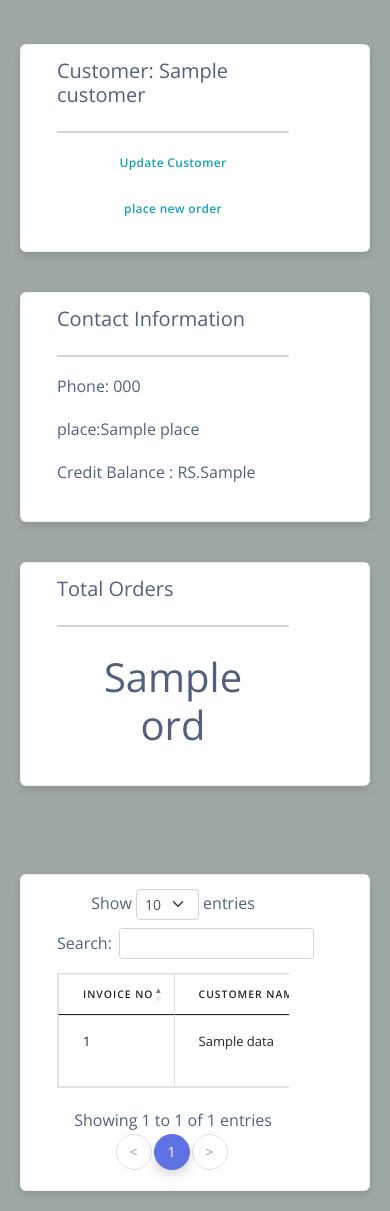
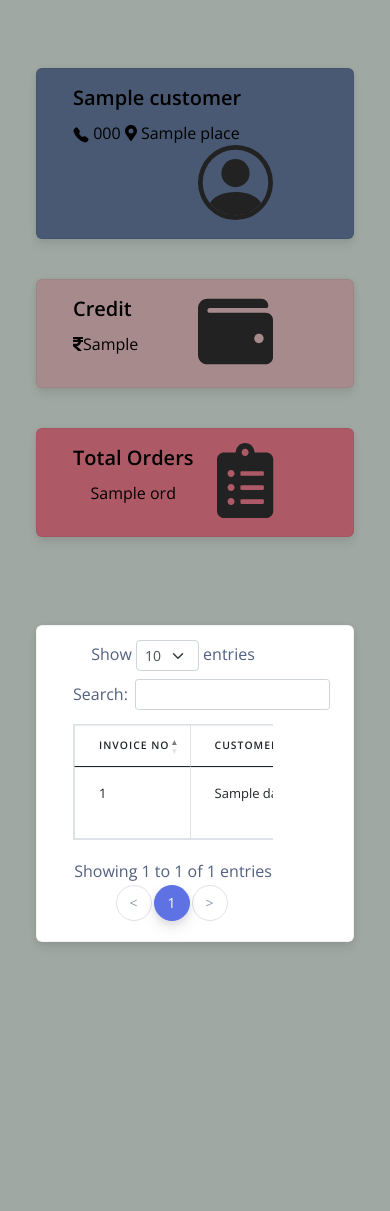
Before and after one commit to GA352491/django-deployment-bussiness-management, a Django app: template sales/templates/customer.html in a window 390 px wide; the page is wider, and only the part inside the window is pictured. Shown: the part 56-1267 px from the top of that part. After the commit the page ends 1000 px from the top of that part, so only its background shows below. Run offline with Django 3.2, Linux system fonts and the light colour scheme; the template is opened without the code that fills it: most values are stand-ins (such as "Sample title", 1, 10 or a date in 2020); some libraries are stand-ins or nearby versions.

Commit message:
Merge branch 'master' of https://github.com/GA352491/django-deployment-bussiness-management # Please enter a commit message to explain why this merge is necessary, # especially if it merges an updated upstream into a topic branch. # # Lines starting with '#' will be ignored, and an empty message aborts # the commit.

```diff
--- a/sales/templates/customer.html
+++ b/sales/templates/customer.html
@@ -1,54 +1,81 @@
 {% extends 'base.html' %}
 {% block content %}
     <br>
+    <br>
+    <div class="container-md">
+        <div class="row">
+            <div class="col-md-4">
+                <div class="card card-1">
+                    <div>
+                        <div style="float: left;text-align: left">
+                            <h2 style="color: black!important;">{{ customer.name }} </h2>
 
-    <div class="row">
-        <div class="col-md">
-            <div class="card card-body">
-                <h5>Customer: {{ customer.name }}</h5>
-                <hr>
+                            <span style="color: black!important;">
+                                <svg width="1em" height="1em" viewBox="0 0 16 16" class="bi bi-telephone-fill"
+                                     fill="currentColor" xmlns="http://www.w3.org/2000/svg">
+                                    <path fill-rule="evenodd"
+                                          d="M2.267.98a1.636 1.636 0 0 1 2.448.152l1.681 2.162c.309.396.418.913.296 1.4l-.513 2.053a.636.636 0 0 0 .167.604L8.65 9.654a.636.636 0 0 0 .604.167l2.052-.513a1.636 1.636 0 0 1 1.401.296l2.162 1.681c.777.604.849 1.753.153 2.448l-.97.97c-.693.693-1.73.998-2.697.658a17.47 17.47 0 0 1-6.571-4.144A17.47 17.47 0 0 1 .639 4.646c-.34-.967-.035-2.004.658-2.698l.97-.969z"/>
+                                </svg>
+                                {{ customer.phone }} </span>
+
+
+                            <span style="color: black!important;"><i
+                                    class="fas fa-map-marker-alt"></i>  {{ customer.place }} </span>
+
+                            <!--
                             <a class="btn btn-outline-info  btn-sm btn-block" href="">Update Customer</a>
-                <a class="btn btn-outline-info  btn-sm btn-block" href="{% url 'placeorder' customer.id %}">place new
-                    order</a>
-
+                            <a class="btn btn-outline-info  btn-sm btn-block" href="{% url 'placeorder' customer.id %}">place
+                                new
+                                order</a>-->
+                        </div>
+                        <div style="float: right">
+                            <svg width="1em" height="1em" viewBox="0 0 16 16" class="bi bi-person-circle"
+                                 fill="currentColor" xmlns="http://www.w3.org/2000/svg" style="float: right">
+                                <path d="M13.468 12.37C12.758 11.226 11.195 10 8 10s-4.757 1.225-5.468 2.37A6.987 6.987 0 0 0 8 15a6.987 6.987 0 0 0 5.468-2.63z"/>
+                                <path fill-rule="evenodd" d="M8 9a3 3 0 1 0 0-6 3 3 0 0 0 0 6z"/>
+                                <path fill-rule="evenodd"
+                                      d="M8 1a7 7 0 1 0 0 14A7 7 0 0 0 8 1zM0 8a8 8 0 1 1 16 0A8 8 0 0 1 0 8z"/>
+                            </svg>
                         </div>
                     </div>
-
-        <div class="col-md">
-            <div class="card card-body">
-                <h5>Contact Information</h5>
-                <hr>
-                <p>Phone: {{ customer.phone }}</p>
-                <p>place:{{ customer.place }}</p>
-                <p>Credit Balance : RS.{{ e }}</p>
                 </div>
             </div>
-
-        <div class="col-md">
-            <div class="card card-body">
-                <h5>Total Orders</h5>
-                <hr>
-                <h1 style="text-align: center;padding: 10px">{{ ord }}</h1>
+            <div class="col-md-4">
+                <div class="card card-2">
+                    <div>
+                        <div style="float: left;text-align: left">
+                            <h2 style="color: black!important;">Credit</h2>
+                            <span style="color: black!important;"><i class="fas fa-rupee-sign"></i>{{ e }}</span>
                         </div>
+                        <div style="float: right">
+                            <i class="fas fa-wallet"></i>
+                            <!--  <i class="fas fa-clipboard-check"></i>-->
                         </div>
                     </div>
 
 
-    <br>
-    <!--  <div class="row">
-        <div class="col">
-            <div class="card card-body">
-                <form method="get">
-
-                        {{myFilter.form}}
-
-                    <button class="btn btn-primary" type="submit">Search</button>
-                </form>
                 </div>
             </div>
+            <div class="col-md-4">
+                <div class="card card-3">
+                    <div>
+                        <div style="float: left;text-align: center">
+                            <h2 style="color: black!important;"> Total Orders</h2>
+                            <span style="color: black!important;">{{ ord }} </span>
+                        </div>
+                        <div style="float: right">
+                            <i class="fas fa-clipboard-list"></i>
+                        </div>
+                    </div>
+                </div>
+            </div>
+        </div>
+    </div>
+    <br>
+    <br>
 
-    </div>-->
-    <br>
+    <div class="container-md">
+
 
         <div class="row">
             <div class="col-md">
@@ -86,7 +113,8 @@
                                 <td>{{ data.bill_type }}</td>
                                 <td>{{ data.date_created }}</td>
                                 <td>{{ data.status }}</td>
-                            <td><a class="btn btn-sm btn-info" href="{% url 'updateinvoice' data.id %}">Update</a></td>
+                                <td><a class="btn btn-sm btn-info" href="{% url 'updateinvoice' data.id %}">Update</a>
+                                </td>
                                 <td><a class="btn btn-sm btn-danger" href="{% url 'deleteinvoice' data.id %}">Cancel</a>
                                 </td>
                             </tr>
@@ -96,5 +124,6 @@
                 </div>
             </div>
         </div>
-
+    </div>
+    <br>
 {% endblock %}
```
Lines whose indentation alone changed are shown as unchanged.
